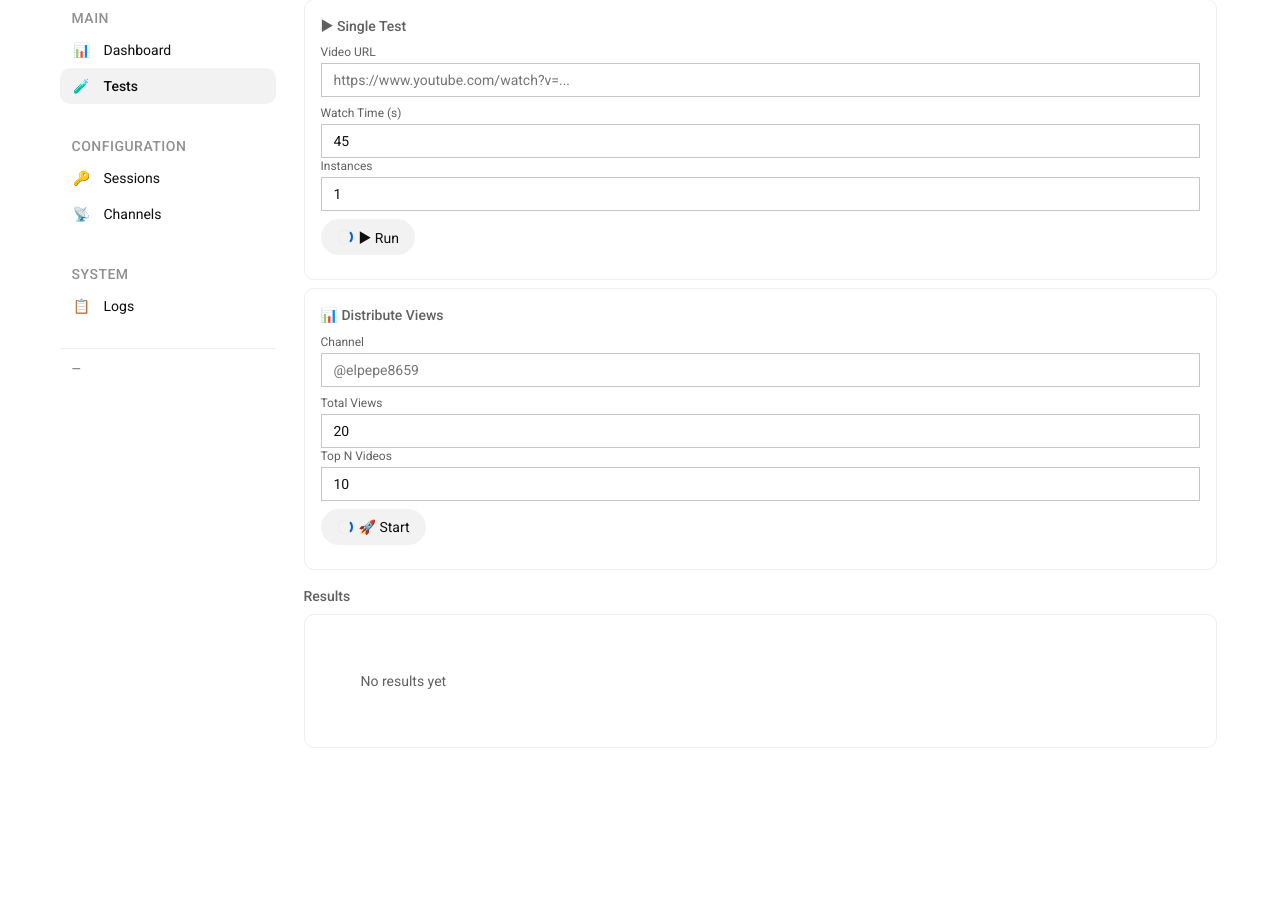
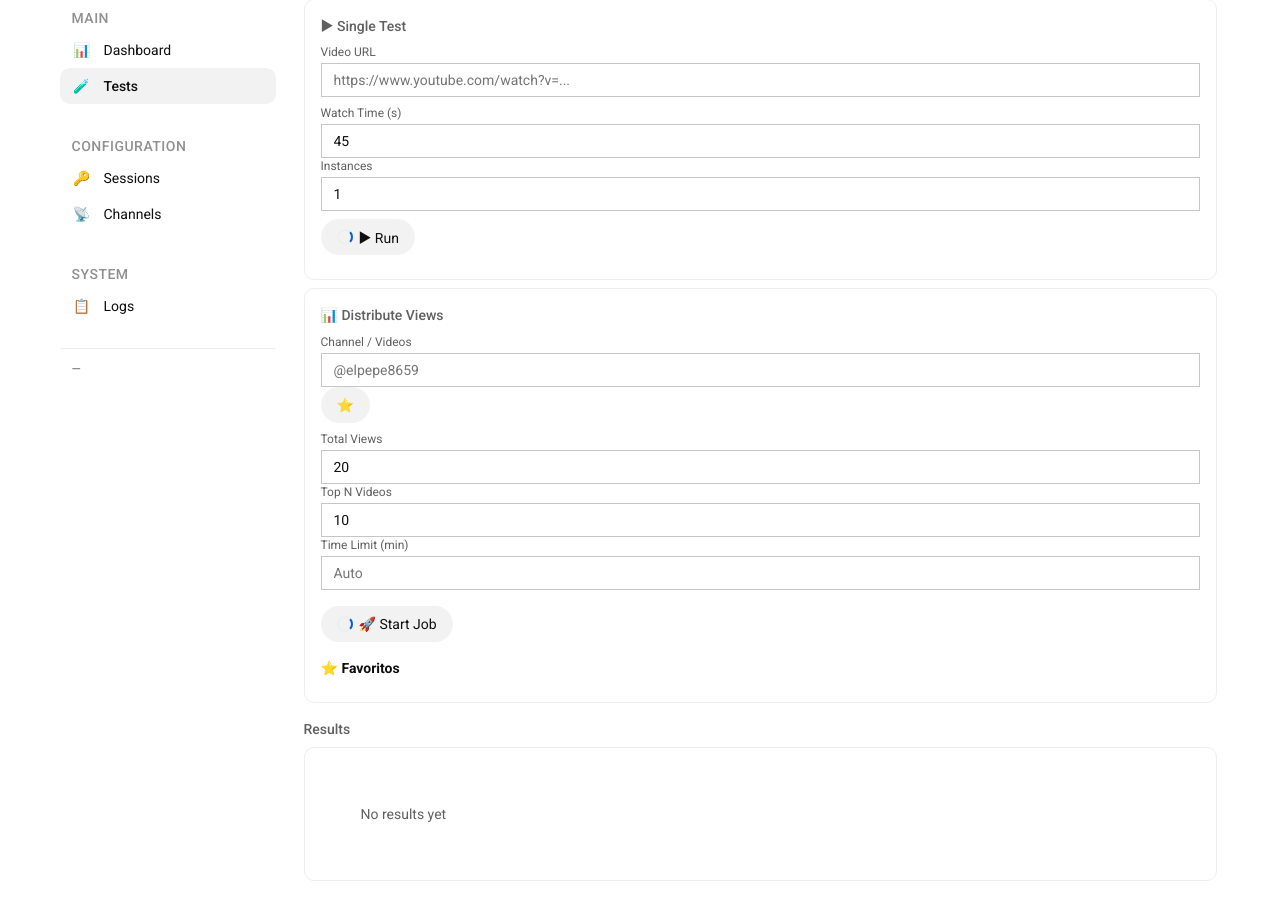
Before and after one commit to thehackerman777/video-qa-tester, a FastAPI app: page /test in a window 1280 px wide. Shown: the part 77-990 px from the top of the page. Before the commit the page ends 825 px from the top, so only its background shows below. Run offline with FastAPI, Linux system fonts and the light colour scheme; data that the repository does not hold is empty; some libraries are stand-ins or nearby versions.

Commit message:
IMPLEMENTACIÓN DE API, UX Y MONITOREO EN TIEMPO REAL.
- Se completaron las Fases 3 y 4 conectando el backend, sistema de estado y frontend interactivo.
- Se integró JobManager en web/main.py para exponer el endpoint
- Se actualizó la lógica de distribución para soportar el parámetro time_limit, ajustando automáticamente la concurrencia según el tiempo objetivo definido.
- Se implementó la API de Favoritos (/api/favorites) con soporte GET, POST y DELETE.
- Los favoritos ahora se almacenan de forma persistente en data/favorites.json.
- Se añadió el campo Time Limit (min) en la interfaz para controlar automáticamente la cantidad de workers necesarios según el tiempo deseado.
- Se implementó un sistema de polling cada 1.5 segundos usando Javascript para actualizar
- Se agregó un panel visual de Favoritos con botón ⭐ para guardar y reutilizar URLs rápidamente desde la interfaz.
- La arquitectura actual ya permite monitoreo en vivo, configuración dinámica de concurrencia y trazabilidad visual completa del sistema.

```diff
--- a/web/main.py
+++ b/web/main.py
@@ -19,7 +19,7 @@
 from fastapi.templating import Jinja2Templates
 
 sys.path.insert(0, str(Path(__file__).parent.parent))
-from videoqa.core.session_manager import SessionManager, ChannelScanner, ViewDistributor
+from videoqa.core.session_manager import SessionManager, ChannelScanner, ViewDistributor, JobManager
 
 # ============================================================
 # Logging
@@ -243,9 +243,14 @@
 
 
 @app.post("/api/test/distribute")
-async def distribute_views(channel: str = Form(...), total_views: int = Form(20), top_videos: int = Form(10)):
+async def distribute_views(
+    channel: str = Form(...),
+    total_views: int = Form(20),
+    top_videos: int = Form(10),
+    time_limit: int = Form(None)
+):
     task_id = uuid.uuid4().hex[:8]
-    logger.info(f"Distribute {total_views} views across top {top_videos} of {channel}")
+    logger.info(f"Distribute {total_views} views across top {top_videos} of {channel} (limit: {time_limit}m)")
 
     async def run():
         try:
@@ -256,18 +261,71 @@
                 v["views"] = scanner.extract_view_count(v.get("meta", ""))
             videos.sort(key=lambda v: v["views"], reverse=True)
             videos = videos[:top_videos]
-            results = await distributor.distribute_views(videos, total_views)
+
+            # Pasamos task_id y time_limit al nuevo motor
+            results = await distributor.distribute_views(
+                videos,
+                total_views=total_views,
+                job_id=task_id,
+                time_limit_minutes=time_limit
+            )
+
             test_results.append({"id": task_id, "channel": channel, "timestamp": datetime.now().isoformat(),
                                  "type": "distribute", "results": results,
                                  "passed": sum(1 for r in results if r.get("success")),
                                  "failed": sum(1 for r in results if not r.get("success"))})
             save_results(test_results)
             logger.info(f"Distribute {task_id}: {test_results[-1]['passed']}/{total_views} succeeded")
+        except Exception as e:
+            logger.error(f"Error in distribute: {e}")
         finally:
             running_tasks.pop(task_id, None)
 
     running_tasks[task_id] = asyncio.create_task(run())
     return JSONResponse({"status": "started", "task_id": task_id})
+
+
+@app.get("/api/jobs/{job_id}/status")
+async def get_job_status(job_id: str):
+    job = JobManager.get_job(job_id)
+    if job:
+        return JSONResponse({"status": "ok", "job": job})
+    return JSONResponse({"status": "not_found", "message": "Job not found"}, status_code=404)
+
+
+# --- Favoritos ---
+FAVS_FILE = Path("data/favorites.json")
+FAVS_FILE.parent.mkdir(exist_ok=True)
+
+def load_favorites():
+    if FAVS_FILE.exists():
+        try:
+            return json.loads(FAVS_FILE.read_text())
+        except:
+            return []
+    return []
+
+def save_favorites(favs):
+    FAVS_FILE.write_text(json.dumps(favs, indent=2))
+
+@app.get("/api/favorites")
+async def get_favorites():
+    return JSONResponse({"status": "ok", "favorites": load_favorites()})
+
+@app.post("/api/favorites")
+async def add_favorite(url: str = Form(...), title: str = Form(...)):
+    favs = load_favorites()
+    if not any(f["url"] == url for f in favs):
+        favs.append({"id": uuid.uuid4().hex[:8], "url": url, "title": title})
+        save_favorites(favs)
+    return JSONResponse({"status": "ok", "favorites": favs})
+
+@app.delete("/api/favorites/{fav_id}")
+async def delete_favorite(fav_id: str):
+    favs = load_favorites()
+    favs = [f for f in favs if f["id"] != fav_id]
+    save_favorites(favs)
+    return JSONResponse({"status": "ok", "favorites": favs})
 
 
 # ============================================================
--- a/web/templates/test.html
+++ b/web/templates/test.html
@@ -18,15 +18,44 @@
 
     <div class="col card">
         <h2>📊 Distribute Views</h2>
-        <form hx-post="/api/test/distribute" hx-target="#dist-result" hx-indicator="#dist-spin">
-            <div class="mb-2"><label>Channel</label><input type="text" name="channel" id="dist-channel" placeholder="@elpepe8659"></div>
-            <div class="row">
+        <form id="dist-form" hx-post="/api/test/distribute" hx-target="#dist-result" hx-indicator="#dist-spin">
+            <div class="mb-2">
+                <label>Channel / Videos</label>
+                <div class="row">
+                    <input type="text" name="channel" id="dist-channel" placeholder="@elpepe8659" style="flex:1" required>
+                    <button type="button" class="btn" onclick="saveFav()" title="Save to Favorites">⭐</button>
+                </div>
+            </div>
+            <div class="row mb-2">
                 <div style="flex:1"><label>Total Views</label><input type="number" name="total_views" value="20"></div>
                 <div style="flex:1"><label>Top N Videos</label><input type="number" name="top_videos" value="10"></div>
+                <div style="flex:1"><label>Time Limit (min)</label><input type="number" name="time_limit" placeholder="Auto"></div>
             </div>
-            <button type="submit" class="btn btn-orange mt-2"><span id="dist-spin" class="spinner hidden"></span> 🚀 Start</button>
+            <button type="submit" class="btn btn-orange mt-2"><span id="dist-spin" class="spinner hidden"></span> 🚀 Start Job</button>
         </form>
-        <div id="dist-result" class="mt-2"></div>
+        <div id="dist-result" class="mt-2 text-sm text-muted"></div>
+
+        <!-- Live Progress UI -->
+        <div id="progress-container" class="mt-3" style="display:none; background:#1e1e1e; padding:15px; border-radius:8px; border:1px solid #333;">
+            <div style="display:flex; justify-content:space-between; margin-bottom:8px;">
+                <strong><span id="v-status" style="color:var(--primary)">RUNNING</span></strong>
+                <span class="text-sm text-muted">Workers Activos: <span id="v-workers" style="color:white;font-weight:bold;">0</span></span>
+            </div>
+            <div style="display:flex; justify-content:space-between; margin-bottom:5px; font-size:12px;">
+                <span>Progreso: <span id="v-completed">0</span> / <span id="v-total">0</span></span>
+                <span>Fallos: <span id="v-failed" style="color:#ff4a4a">0</span></span>
+            </div>
+            <div style="width:100%; background:#111; border-radius:4px; height:12px; overflow:hidden;">
+                <div id="v-bar" style="width:0%; background:var(--primary); height:100%; transition: width 0.4s ease;"></div>
+            </div>
+            <div id="v-errors" class="text-sm mt-2" style="color:#ff4a4a; max-height:60px; overflow-y:auto;"></div>
+        </div>
+
+        <!-- Favorites -->
+        <div class="mt-4">
+            <h4>⭐ Favoritos</h4>
+            <div id="fav-list" class="text-sm mt-2"></div>
+        </div>
     </div>
 </div>
 
@@ -49,4 +78,83 @@
     <div class="text-center text-muted" style="padding:40px">No results yet</div>
     {% endif %}
 </div>
+</div>
+
+<script>
+    // Interceptar HTMX para polling
+    document.body.addEventListener('htmx:afterRequest', function(evt) {
+        if (evt.detail.elt.id === "dist-form" || evt.detail.elt.closest("#dist-form")) {
+            try {
+                let res = JSON.parse(evt.detail.xhr.response);
+                if (res.task_id) {
+                    startPolling(res.task_id);
+                    document.getElementById("dist-result").innerText = "Job started: " + res.task_id;
+                }
+            } catch(e){}
+        }
+    });
+
+    let pollInterval = null;
+    function startPolling(taskId) {
+        if(pollInterval) clearInterval(pollInterval);
+        document.getElementById("progress-container").style.display = "block";
+        document.getElementById("dist-result").style.display = "none";
+
+        pollInterval = setInterval(() => {
+            fetch("/api/jobs/" + taskId + "/status")
+                .then(r => r.json())
+                .then(data => {
+                    if(data.status === "ok") {
+                        let job = data.job;
+                        document.getElementById("v-total").innerText = job.total_views;
+                        document.getElementById("v-completed").innerText = job.completed_views;
+                        document.getElementById("v-failed").innerText = job.failed_views;
+                        document.getElementById("v-workers").innerText = job.active_workers;
+                        document.getElementById("v-status").innerText = job.status;
+
+                        let pct = ( (job.completed_views + job.failed_views) / job.total_views ) * 100;
+                        document.getElementById("v-bar").style.width = pct + "%";
+
+                        if(job.errors && job.errors.length > 0) {
+                            document.getElementById("v-errors").innerHTML = job.errors.map(e => `<div>❌ ${e}</div>`).join("");
+                        }
+
+                        if(job.status === "COMPLETED" || job.status === "FAILED") {
+                            clearInterval(pollInterval);
+                            setTimeout(() => location.reload(), 3000); // refresh list
+                        }
+                    }
+                });
+        }, 1500);
+    }
+
+    // Favoritos
+    function loadFavs() {
+        fetch("/api/favorites").then(r=>r.json()).then(d => {
+            let html = "";
+            d.favorites.forEach(f => {
+                html += `<div style="display:flex; justify-content:space-between; background:#1a1a1a; padding:5px 10px; margin-bottom:5px; border-radius:4px;">
+                    <a href="#" onclick="document.getElementById('dist-channel').value='${f.url}';return false;" style="color:var(--primary);text-decoration:none;">${f.title}</a>
+                    <a href="#" onclick="deleteFav('${f.id}');return false;" style="color:#ff4a4a;text-decoration:none;">✖</a>
+                </div>`;
+            });
+            document.getElementById("fav-list").innerHTML = html;
+        });
+    }
+
+    function saveFav() {
+        let url = document.getElementById("dist-channel").value;
+        if(!url) return;
+        let fd = new FormData();
+        fd.append("url", url);
+        fd.append("title", url.split("/").pop());
+        fetch("/api/favorites", {method:"POST", body:fd}).then(()=>loadFavs());
+    }
+
+    function deleteFav(id) {
+        fetch("/api/favorites/" + id, {method:"DELETE"}).then(()=>loadFavs());
+    }
+
+    document.addEventListener("DOMContentLoaded", loadFavs);
+</script>
 {% endblock %}
```
